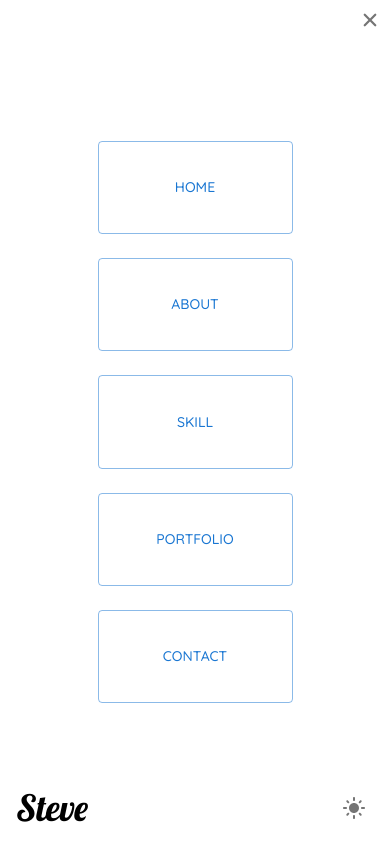
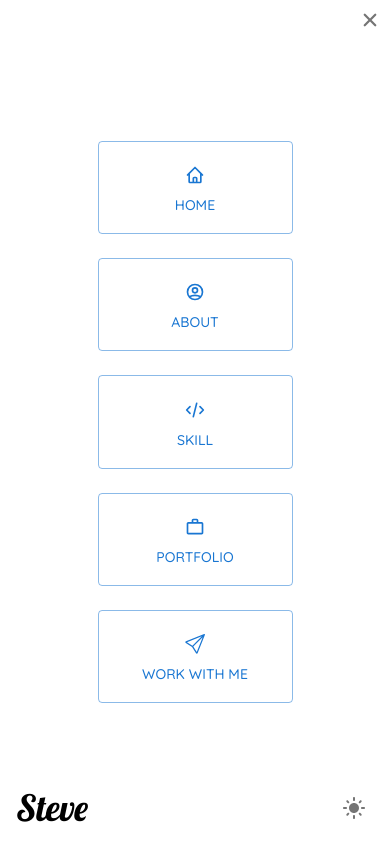
Before and after one commit to thantheinthwin/thantheinthwin.github.io, a Next.js app: page / in a window 390 px wide. Both pictures are taken after a click on the button 28 px from the left and 40 px from the top of the page. Built offline with nearby package versions, Linux system fonts and the light colour scheme.

Commit message:
Improved some codes for navbar

```diff
--- a/src/pages/components/Home.jsx
+++ b/src/pages/components/Home.jsx
@@ -6,9 +6,9 @@ const Home = forwardRef((state, ref) => {
   return (
     <motion.section
       id="home"
-      className="relative p-4 bg-white snap-start dark:bg-zinc-600"
+      className="relative p-4 bg-white snap-start dark:bg-neutral-700"
     >
-      <div ref={ref} className='flex items-center justify-center w-full h-full'>Home</div>
+      <div ref={ref} className='flex items-center justify-center w-full h-full dark:text-white'>Home</div>
       {/* {console.log("Home : ", state)} */}
     </motion.section>
   );
--- a/src/pages/components/NavBar.jsx
+++ b/src/pages/components/NavBar.jsx
@@ -11,6 +11,8 @@ import LightModeIcon from '@mui/icons-material/LightMode'
 import { AiOutlineAppstore } from 'react-icons/ai'
 import { IoClose } from 'react-icons/io5'
 import { BsSend } from 'react-icons/bs'
+import { HiOutlineHome, HiOutlineUserCircle, HiOutlineCode } from 'react-icons/hi'
+import { MdOutlineWorkOutline } from 'react-icons/md'
 
 const NavBar = (location) => {
   const theme = useTheme();
@@ -20,47 +22,29 @@ const NavBar = (location) => {
 
   const links = [
     {
-      to: 'Home',
-      path: '#home'
-    },
-    {
-      to: 'About',
-      path: '#about'
-    },
-    {
-      to: 'Skill',
-      path: '#skill'
-    },
-    {
-      to: 'Portfolio',
-      path: '#portfolio'
-    },
-    {
-      to: <Button className='text-black border-black rounded-md hover:text-white hover:border-transparent hover:bg-black dark:text-white dark:border-white dark:hover:text-black dark:hover:bg-white' variant='outlined' endIcon={<BsSend/>}>Work with me</Button>,
-      path: '#contact'
-    }
-  ]
-
-  const mobileNavButtons = [
-    {
       name: 'Home',
-      link: '#home'
+      link: '#home',
+      icon: <HiOutlineHome className='m-2 text-xl'/>
     },
     {
       name: 'About',
-      link: '#about'
+      link: '#about',
+      icon: <HiOutlineUserCircle className='m-2 text-xl'/>
     },
     {
       name: 'Skill',
-      link: '#skill'
+      link: '#skill',
+      icon: <HiOutlineCode className='m-2 text-xl'/>
     },
     {
       name: 'Portfolio',
-      link: '#portfolio'
+      link: '#portfolio',
+      icon: <MdOutlineWorkOutline className='m-2 text-xl'/>
     },
     {
-      name: 'Contact',
-      link: '#contact'
+      name: 'Work with me',
+      link: '#contact',
+      icon: <BsSend className='m-2 text-xl'/>
     }
   ]
 
@@ -83,16 +67,31 @@ const NavBar = (location) => {
             md={8}
             className="items-center justify-center hidden gap-8 md:flex"
           >
-            {links.map((link, i) => (
+            {links.map((link, i, {length}) => {
+              if(i + 1 == length){
+                return (
                   <Link
                     key={i}
-                href={link.path}
+                    href={link.link}
+                    underline="none"
+                    className="transition-all duration-200 ease-in-out hover:scale-110 hover:font-semibold"
+                  >
+                    <Button className='text-black border-black rounded-md hover:text-white hover:border-transparent hover:bg-black dark:text-white dark:border-white dark:hover:text-black dark:hover:bg-white' variant='outlined' endIcon={<BsSend/>}>{link.name}</Button>
+                  </Link>
+                )
+              }else{
+                return(
+                  <Link
+                  key={i}
+                  href={link.link}
                   underline="none"
                   className="text-black transition-all duration-200 ease-in-out dark:text-white hover:scale-110 hover:font-semibold"
                   >
-                {link.to}
+                    {link.name}
                   </Link>
-            ))}
+                )
+              }
+            })}
           </Grid>
           <Grid item xs={6} md={2} className="flex justify-end">
             <IconButton variant="text" onClick={colorMode.toggleTheme}>
@@ -117,6 +116,8 @@ const NavBar = (location) => {
           </span>
         </div>
       </div>
+
+      {/* menu for mobile view */}
       <AnimatePresence>
         {menuOpen && (
           <motion.div
@@ -124,24 +125,29 @@ const NavBar = (location) => {
             animate={{ x: 0 }}
             exit={{ x: -500 }}
             transition={{ ease: "easeInOut", duration: 1 }}
-            className="fixed z-20 grid w-screen h-screen grid-cols-4 grid-rows-6 bg-white dark:bg-zinc-700"
+            className="fixed z-20 grid w-screen h-screen grid-cols-4 grid-rows-6 bg-white dark:bg-neutral-800"
           >
             <div className="flex items-start justify-end row-span-1 col-span-full">
               <IconButton variant="text" onClick={() => setMenuOpen(!menuOpen)}>
                 <IoClose />
               </IconButton>
             </div>
-            <div className="grid col-span-2 col-start-2 grid-rows-5 row-span-4 gap-6">
-              {mobileNavButtons.map((item) => (
+            <motion.div className="grid col-span-2 col-start-2 grid-rows-5 row-span-4 gap-6">
+              {links.map((item) => (
                 <Button
                   variant="outlined"
                   className="row-span-1 text-black border-black rounded-lg focus:border-black hover:border-black dark:text-white dark:border-white"
                   onClick={() => setMenuOpen(!menuOpen)}
                 >
-                  <a href={item.link}>{item.name}</a>
+                  <a href={item.link} className='flex items-center justify-center w-full h-full'>
+                    <div className='flex flex-col items-center justify-center'>
+                      {item.icon}
+                      {item.name}
+                    </div>
+                  </a>
                 </Button>
               ))}
-            </div>
+            </motion.div>
           </motion.div>
         )}
       </AnimatePresence>
```
Lines whose indentation alone changed are shown as unchanged.
